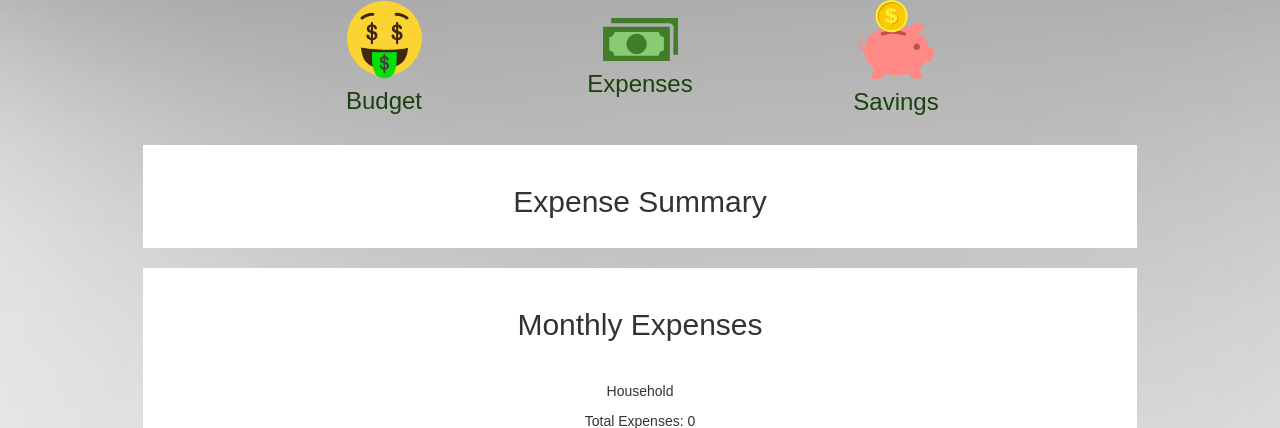
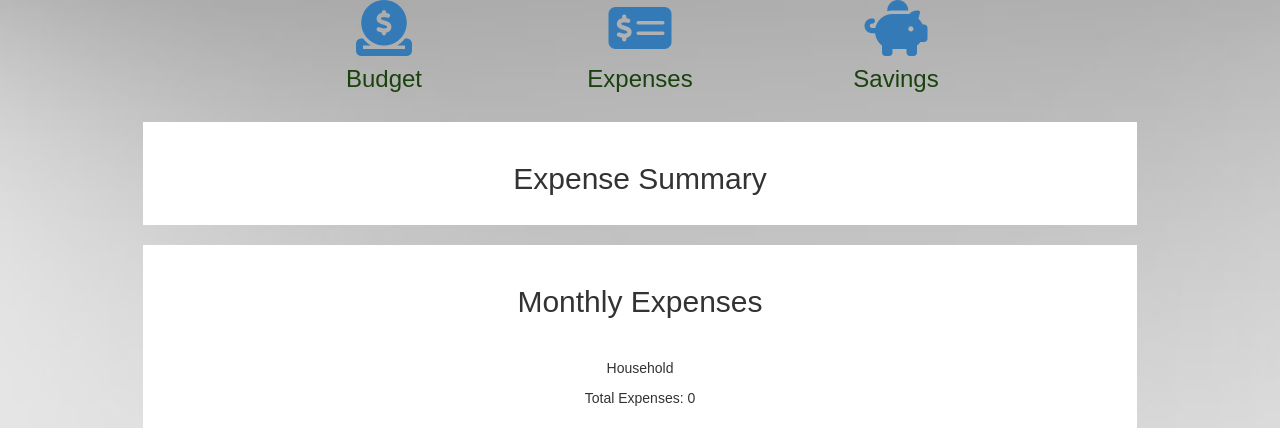
Before and after one commit to rstan-dev/jan24-hackathon, a Django app: page /profile/expense_summary/ in a window 1280 px wide. Shown: the part 247-675 px from the top of the page. Run offline with Django 3.2, Linux system fonts and the light colour scheme; the visitor is signed in with stand-in values (Sample User, id 1); data comes from the database, SQL or seed files in the repository; some libraries are stand-ins or nearby versions.

Commit message:
update icons

```diff
--- a/templates/base.html
+++ b/templates/base.html
@@ -39,6 +39,8 @@
         <script src="https://code.jquery.com/jquery-1.12.4.min.js" integrity="sha384-nvAa0+6Qg9clwYCGGPpDQLVpLNn0fRaROjHqs13t4Ggj3Ez50XnGQqc/r8MhnRDZ" crossorigin="anonymous"></script>
         <script src="https://cdn.jsdelivr.net/npm/bootstrap@3.4.1/dist/js/bootstrap.min.js" integrity="sha384-aJ21OjlMXNL5UyIl/XNwTMqvzeRMZH2w8c5cRVpzpU8Y5bApTppSuUkhZXN0VxHd" crossorigin="anonymous"></script>
 
+        <script src="https://kit.fontawesome.com/cb51976b49.js" crossorigin="anonymous"></script>
+
     {% endblock %}
 
     <title>Budget Busters {% block extra_title %}{% endblock %}</title>
--- a/templates/includes/icons.html
+++ b/templates/includes/icons.html
@@ -4,7 +4,7 @@
 	<div class="col-sm-6 col-md-4 image-container icons">
 		<a href="{% url 'profile' %}" aria-label="Linked - Opens in same tab">
 			<div class="image-icon">
-				<img src="{% static '/media/budget.svg' %}" alt="Budget Icon" />
+				<i class="fa-solid fa-circle-dollar-to-slot" aria-hidden="true" style="font-size: 56px;"></i>
 			</div>
 			<div class="icon-text">
 				<h3>Budget</h3>
@@ -14,7 +14,7 @@
 	<div class="col-sm-6 col-md-4 image-container icons">
 		<a href="{% url 'expense' %}" aria-label="Linked - Opens in same tab">
 			<div class="image-icon">
-				<img src="{% static '/media/expense.svg' %}" alt="Budget Icon" />
+				<i class="fa-solid fa-money-check-dollar" aria-hidden="true" style="font-size: 56px;"></i>
 			</div>
 			<div class="icon-text" >
 				<h3>Expenses</h3>
@@ -25,7 +25,7 @@
 		<a href="{% url 'saving' %}" aria-label="Linked - Opens in same tab">
 		<a href="#" aria-label="Linked - Opens in same tab">
 			<div class="image-icon">
-				<img src="{% static '/media/savings.svg' %}" alt="Budget Icon" />
+				<i class="fa-solid fa-piggy-bank" aria-hidden="true" style="font-size: 56px;"></i>
 			</div>
 			<div class="icon-text">
 				<h3>Savings</h3>
```
